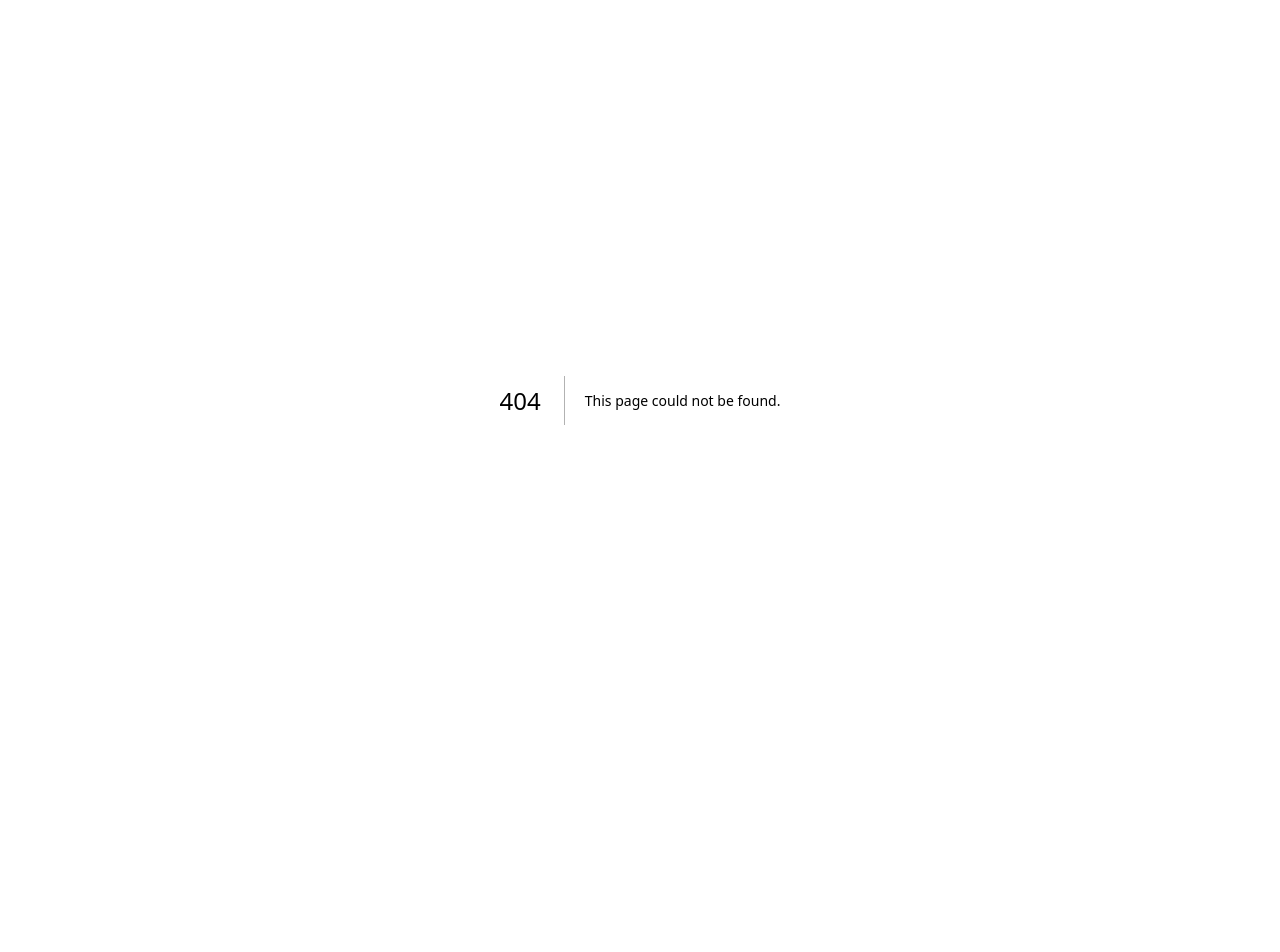
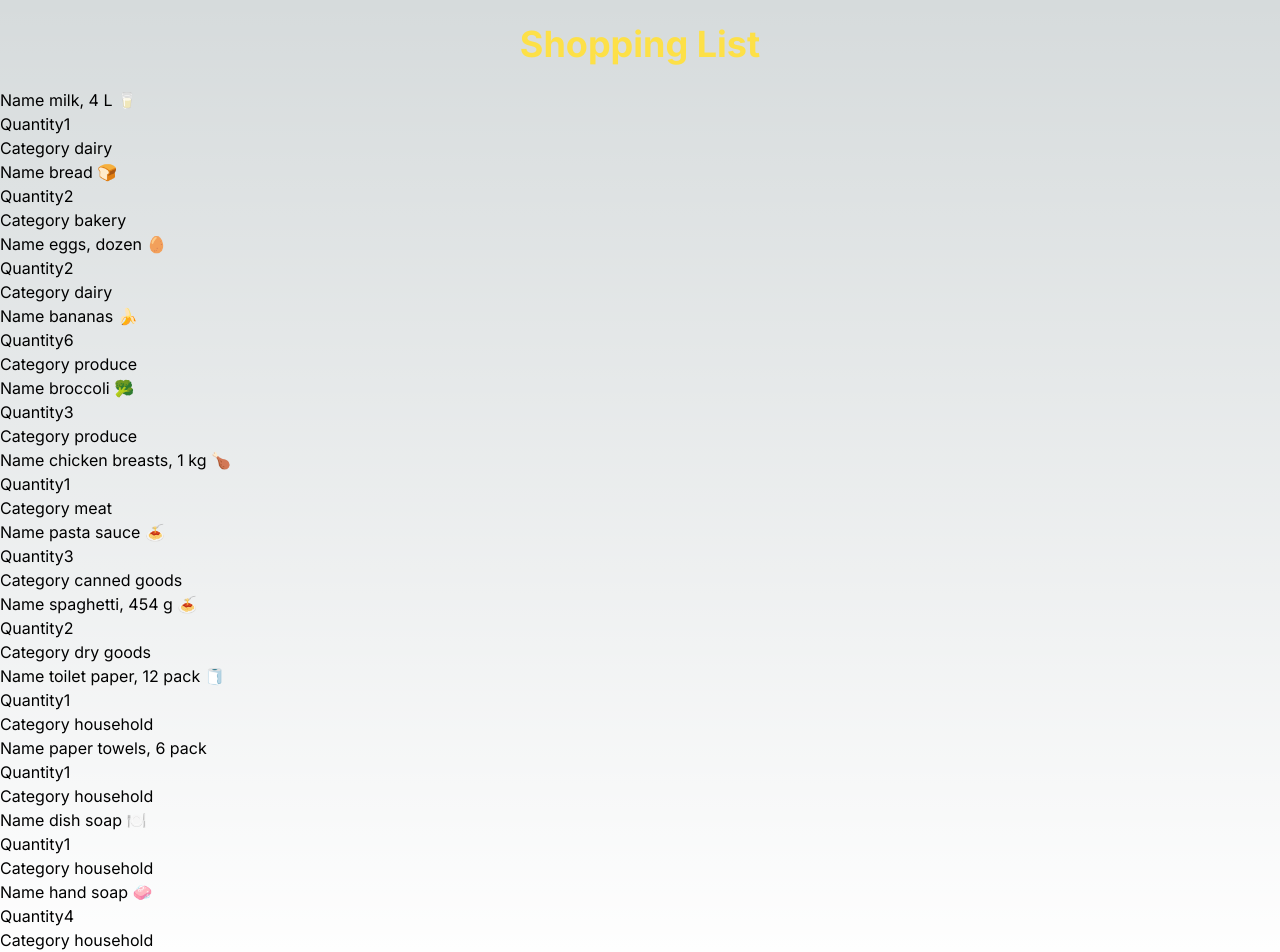
Before and after one commit to SamuelKebert/cprg306-assignments, a Next.js app: page /week3 in a window 1280 px wide. Before the commit this address had no page. Shown: the top 952 px of the page. Before the commit the page ends 800 px from the top, so only its background shows below. Built offline with nearby package versions, Linux system fonts and the light colour scheme.

Commit message:
lab2 abd 3 no css

```diff
--- a/app/page.js
+++ b/app/page.js
@@ -1,9 +1,14 @@
 import Link from 'next/link';
 import Studentinfo from './schoolinfo';
+
+
+
 export default function Home() {
-  return (<main>
-     <h1>CPRG 306: Web Development 2 - Assignments</h1>
-     <Studentinfo/>
-     <Link href="/week2/">Week 2</Link>
-     </main>)
+  return (
+    <main>
+      <h1 className='text-center'>CPRG 306: Web Development 2 - Assignments</h1>
+      <Studentinfo/>
+      <Link href="/week2/">Week 2</Link>
+      <Link href="/week3">Week 3</Link>
+    </main>)
 };
--- a/app/week2/page.js
+++ b/app/week2/page.js
@@ -1,5 +1,5 @@
 import Link from "next/link";
-import Studentinfo from "../schoolinfo"
+import Studentinfo from "../schoolinfo";
 
 export default function Page(){
    return (<main>
--- /dev/null
+++ b/app/week3/item-list.js
@@ -0,0 +1,131 @@
+
+import Item from "./item";
+
+export default function ItemList(){
+        const item1 = {
+        name: "milk, 4 L 🥛",
+        quantity: 1,
+        category: "dairy",
+      };
+
+      const item2 = {
+        name: "bread 🍞",
+        quantity: 2,
+        category: "bakery",
+      };
+
+      const item3 = {
+        name: "eggs, dozen 🥚",
+        quantity: 2,
+        category: "dairy",
+      };
+
+      const item4 = {
+        name: "bananas 🍌",
+        quantity: 6,
+        category: "produce",
+      };
+
+      const item5 = {
+        name: "broccoli 🥦",
+        quantity: 3,
+        category: "produce",
+      };
+
+      const item6 = {
+        name: "chicken breasts, 1 kg 🍗",
+        quantity: 1,
+        category: "meat",
+      };
+
+      const item7 = {
+        name: "pasta sauce 🍝",
+        quantity: 3,
+        category: "canned goods",
+      };
+
+      const item8 = {
+        name: "spaghetti, 454 g 🍝",
+        quantity: 2,
+        category: "dry goods",
+      };
+
+      const item9 = {
+        name: "toilet paper, 12 pack 🧻",
+        quantity: 1,
+        category: "household",
+      };
+
+      const item10 = {
+        name: "paper towels, 6 pack",
+        quantity: 1,
+        category: "household",
+      };
+
+      const item11 = {
+        name: "dish soap 🍽️",
+        quantity: 1,
+        category: "household",
+      };
+
+      const item12 = {
+        name: "hand soap 🧼",
+        quantity: 4,
+        category: "household",
+      };
+
+      return(
+        <>
+        <Item
+            name={item1.name}
+            quantity={item1.quantity}
+            category={item1.category} />
+        <Item
+            name={item2.name}
+            quantity={item2.quantity}
+            category={item2.category} />
+        <Item
+            name={item3.name}
+            quantity={item3.quantity}
+            category={item3.category} />
+        <Item
+            name={item4.name}
+            quantity={item4.quantity}
+            category={item4.category} />
+        <Item
+            name={item5.name}
+            quantity={item5.quantity}
+            category={item5.category} />
+        <Item
+            name={item6.name}
+            quantity={item6.quantity}
+            category={item6.category}/>
+        <Item
+            name={item7.name}
+            quantity={item7.quantity}
+            category={item7.category} />
+        <Item
+            name={item8.name}
+            quantity={item8.quantity}
+            category={item8.category} />
+        <Item
+            name={item9.name}
+            quantity={item9.quantity}
+            category={item9.category} />
+        <Item
+            name={item10.name}
+            quantity={item10.quantity}
+            category={item10.category}
+                   />
+        <Item
+            name={item11.name}
+            quantity={item11.quantity}
+            category={item11.category}/>
+        <Item
+            name={item12.name}
+            quantity={item12.quantity}
+            category={item12.category}
+                    />
+                   </>
+      );
+}
--- /dev/null
+++ b/app/week3/item.js
@@ -0,0 +1,15 @@
+
+
+export default function Item({name, quantity, category}){
+    return(
+        <div>
+            <ul>
+                <li>
+                    <h3>Name {name}</h3>
+                    <p>Quantity{quantity}</p>
+                    <p>Category {category}</p>
+                </li>
+            </ul>
+        </div>
+    )
+}
--- /dev/null
+++ b/app/week3/page.js
@@ -0,0 +1,14 @@
+import React from 'react';
+import ItemList from './item-list';
+import Link from 'next/link';
+
+export default function Page(){
+    return (
+        <main>
+            <h1 className="text-4xl font-bold m-6 text-center text-yellow-300">
+                Shopping List</h1>
+            <ItemList/>
+            <Link href="/">Home</Link>
+        </main>
+    )
+};
```
